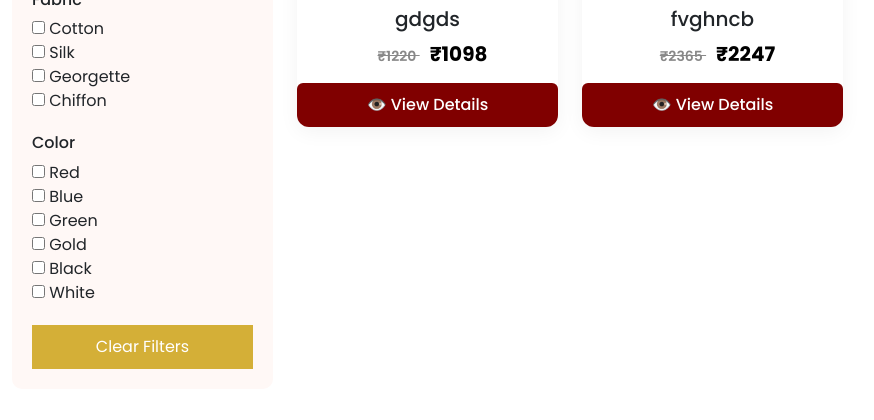
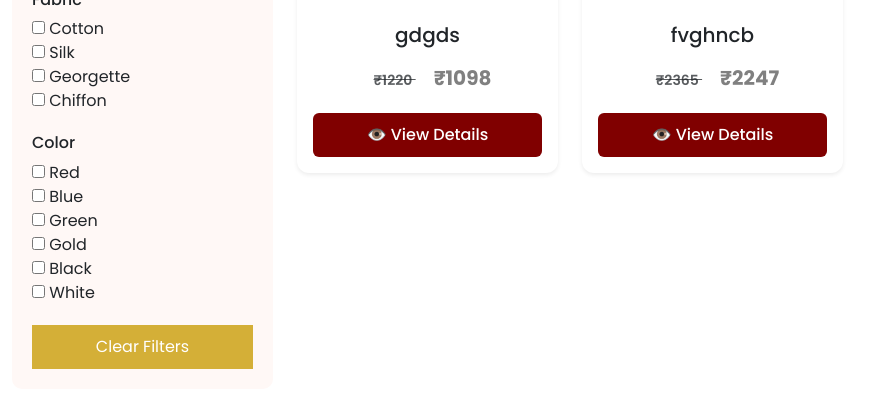
Before and after one commit to ritiksahoors/krishka, a PHP site: page /krishika/sub-sub-products.php in a window 1280 px wide. Shown: the part 659-1079 px from the top of the page, without its empty margins (70-944 px from the left). Run offline with PHP 8.4, Linux system fonts and the light colour scheme; data comes from the database, SQL or seed files in the repository; data that the repository does not hold is empty.

Commit message:
Update sub-sub-products.php

```diff
--- a/sub-sub-products.php
+++ b/sub-sub-products.php
@@ -154,7 +154,8 @@ $row55 = $result55->fetch_assoc();
                 <!-- PRODUCTS -->
 
                 <div class="col-md-9">
-                    <div class="row" id="productContainer">
+
+    <div class="row g-4" id="productContainer">
 
         <?php
         $sql10 = "SELECT * FROM product WHERE status='1'";
@@ -165,7 +166,7 @@ $row55 = $result55->fetch_assoc();
             $encoded_id = base64_encode($row10['id']);
         ?>
 
-                        <div class="col-md-4 mb-4 product"
+        <div class="col-xl-4 col-md-6 mb-4 product"
 
             data-category="<?php echo $row10['category_id']; ?>"
             data-subcategory="<?php echo $row10['sub_category_id']; ?>"
@@ -173,38 +174,49 @@ $row55 = $result55->fetch_assoc();
             data-fabric="<?php echo $row10['fabric']; ?>"
             data-color="<?php echo $row10['color']; ?>">
 
-                            <div class="product-card border p-3">
+            <!-- Bootstrap 5.3.8 Card -->
+            <div class="card h-100 border-0 shadow-sm product-card">
+
+                <!-- Image -->
+                <div class="position-relative overflow-hidden">
 
                     <img src="admin/upload/product/<?php echo $row10['product_image1']; ?>"
-                                    class="img-fluid">
+                        class="card-img-top product-img"
+                        alt="<?php echo $row10['pro_name']; ?>">
 
-                                <div class="hover-icons mt-2">
+                    <!-- Hover Icons -->
+                    <div class="hover-icons">
 
-                                    <a href="#">
+                        <a href="#" class="icon-btn">
                             <i class="fa fa-heart"></i>
                         </a>
 
-                                    <a href="#">
+                        <a href="#" class="icon-btn">
                             <i class="fa fa-shopping-cart"></i>
                         </a>
 
                     </div>
 
-                                <h5 class="mt-2 mb-0 text-center">
+                </div>
+
+                <!-- Card Body -->
+                <div class="card-body d-flex flex-column text-center">
+
+                    <h5 class="card-title mt-2 mb-2">
 
                         <?php echo $row10['pro_name']; ?>
 
                     </h5>
 
-                                <p class="price mb-0 text-center">
+                    <p class="price mb-3">
 
-                                    <span class="old-price text-decoration-line-through">
+                        <span class="text-decoration-line-through text-muted me-2">
 
                             ₹<?php echo $row10['product_price']; ?>
 
                         </span>
 
-                                    <span class="new-prices">
+                        <span class="fw-bold fs-5">
 
                             ₹<?php echo round($row10['product_discount_price']); ?>
 
@@ -212,7 +224,7 @@ $row55 = $result55->fetch_assoc();
 
                     </p>
 
-                                <div class="product-btns">
+                    <div class="product-btns mt-auto">
 
                         <button class="btn btn-dark w-100"
                             onclick="window.location.href='product-details.php?id=<?php echo $encoded_id; ?>'">
@@ -220,6 +232,8 @@ $row55 = $result55->fetch_assoc();
                             👁️ View Details
 
                         </button>
+
+                    </div>
 
                 </div>
 
@@ -239,6 +253,7 @@ $row55 = $result55->fetch_assoc();
         <h4>No Product Available 😔</h4>
 
     </div>
+
 </div>
             </div>
         </div>
@@ -262,7 +277,7 @@ $row55 = $result55->fetch_assoc();
     <script src="assets/js/main.js"></script>
     <script src="https://code.jquery.com/jquery-3.6.0.min.js"></script>
     <script>
-$(document).ready(function () {
+        $(document).ready(function() {
             function filterProducts() {
                 var category = [];
                 var subcategory = [];
@@ -271,32 +286,32 @@ $(document).ready(function () {
                 var color = [];
 
                 // CATEGORY
-        $('.filter-category:checked').each(function () {
+                $('.filter-category:checked').each(function() {
                     category.push($(this).val().toString());
                 });
 
                 // SUBCATEGORY
-        $('.filter-subcategory:checked').each(function () {
+                $('.filter-subcategory:checked').each(function() {
                     subcategory.push($(this).val().toString());
                 });
 
                 // SUB SUBCATEGORY
-        $('.filter-subsubcategory:checked').each(function () {
+                $('.filter-subsubcategory:checked').each(function() {
                     subsubcategory.push($(this).val().toString());
                 });
 
                 // FABRIC
-        $('.filter-fabric:checked').each(function () {
+                $('.filter-fabric:checked').each(function() {
                     fabric.push($(this).val().toString());
                 });
 
                 // COLOR
-        $('.filter-color:checked').each(function () {
+                $('.filter-color:checked').each(function() {
                     color.push($(this).val().toString());
                 });
 
                 var visibleProducts = 0;
-        $('.product').each(function () {
+                $('.product').each(function() {
                     var productCategory =
                         $(this).attr('data-category');
                     var productSubcategory =
@@ -310,7 +325,7 @@ $(document).ready(function () {
 
                     // MULTIPLE COLORS SUPPORT
                     var productColors = [];
-            if(productColor != ''){
+                    if (productColor != '') {
                         productColors = productColor.split(',');
                     }
 
@@ -336,13 +351,12 @@ $(document).ready(function () {
 
                     // COLOR MATCH
                     var colorMatch = false;
-            if(color.length === 0){
+                    if (color.length === 0) {
                         colorMatch = true;
-            }
-            else{
-                $.each(productColors, function(index, singleColor){
+                    } else {
+                        $.each(productColors, function(index, singleColor) {
                             singleColor = singleColor.trim();
-                    if(color.includes(singleColor)){
+                            if (color.includes(singleColor)) {
                                 colorMatch = true;
                             }
                         });
@@ -358,8 +372,7 @@ $(document).ready(function () {
                     ) {
                         $(this).show();
                         visibleProducts++;
-            }
-            else {
+                    } else {
                         $(this).hide();
                     }
                 });
@@ -367,13 +380,12 @@ $(document).ready(function () {
                 // NO PRODUCT
                 if (visibleProducts === 0) {
                     $('#no-product').show();
-        }
-        else {
+                } else {
                     $('#no-product').hide();
                 }
             }
             $('.filter-category, .filter-subcategory, .filter-subsubcategory, .filter-fabric, .filter-color')
-    .on('change', function () {
+                .on('change', function() {
                     filterProducts();
                 });
             // PAGE LOAD
```
Lines whose indentation alone changed are shown as unchanged.
